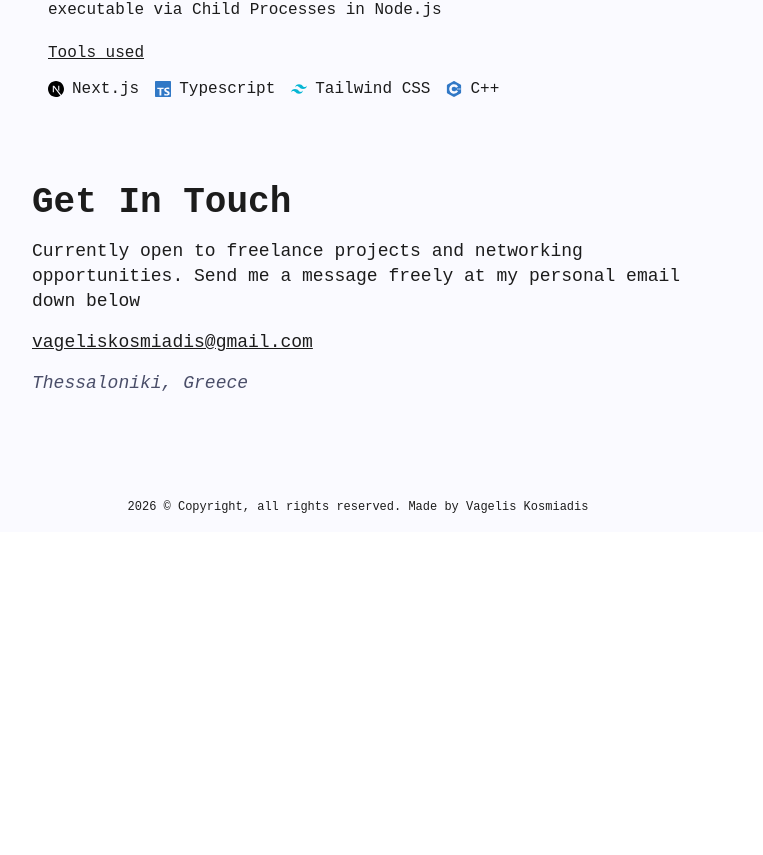
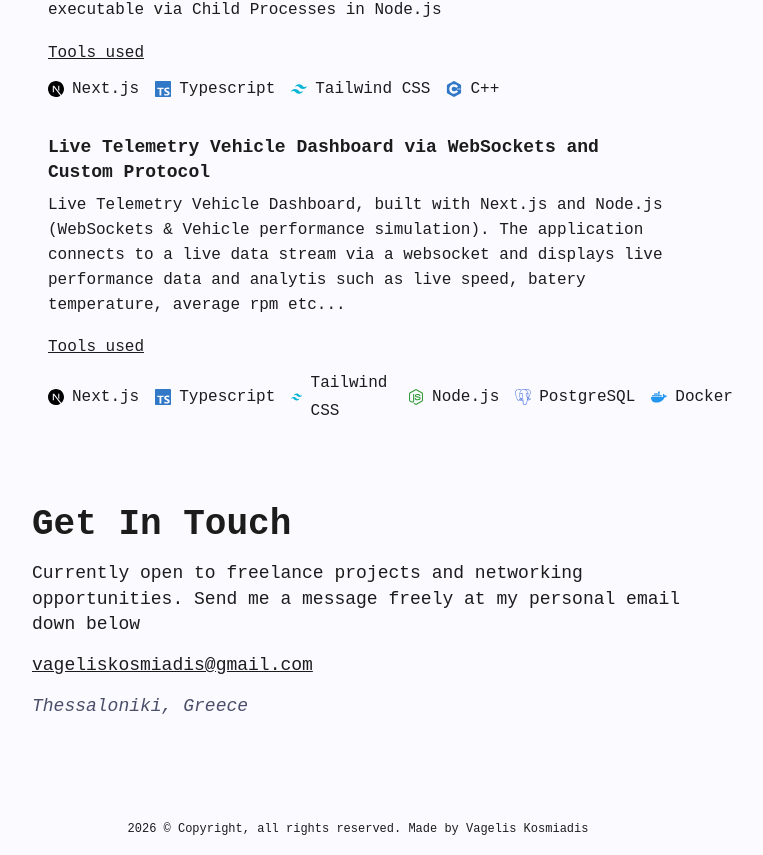
Before and after one commit to kosmiadis/portfolio_2026, a React (Vite) app: page / in a window 1280 px wide. Shown: the part 2139-2994 px from the top of the page, without its empty margins (282-1045 px from the left). Before the commit the page ends 2671 px from the top, so only its background shows below. Built offline with nearby package versions, Linux system fonts and the light colour scheme; a web font is replaced by a local one.

Commit message:
added latest project

```diff
--- a/src/data.tsx
+++ b/src/data.tsx
@@ -194,6 +194,22 @@ export const data: DataI = {
                     { id: 4, name: "C++", icon: <SiCplusplus color="#3178C6" /> },
                 ]
             },
+            {
+                id: 3,
+                title: "Live Telemetry Vehicle Dashboard via WebSockets and Custom Protocol",
+                description: "Live Telemetry Vehicle Dashboard, built with Next.js and Node.js (WebSockets & Vehicle performance simulation). The application connects to a live data stream via a websocket and displays live performance data and analytis such as live speed, batery temperature, average rpm etc...",
+                links: {
+                    github: "https://github.com/kosmiadis/Live-Telemetry"
+                },
+                tools: [
+                    { id: 1, name: "Next.js", icon: <SiNextdotjs color="#000000" /> },
+                    { id: 2, name: "Typescript", icon: <SiTypescript color="#3178C6" /> },
+                    { id: 3, name: "Tailwind CSS", icon: <SiTailwindcss color="#06B6D4" /> },
+                    { id: 4, name: "Node.js", icon: <FaNodeJs color="#339933" />},
+                    { id: 5, name: "PostgreSQL", icon: <SiPostgresql color="#4169E1" /> },
+                    { id: 6, name: "Docker", icon: <FaDocker color="#2496ED" /> },
+                ]
+            },
         ],
     },
     contact: {
```
